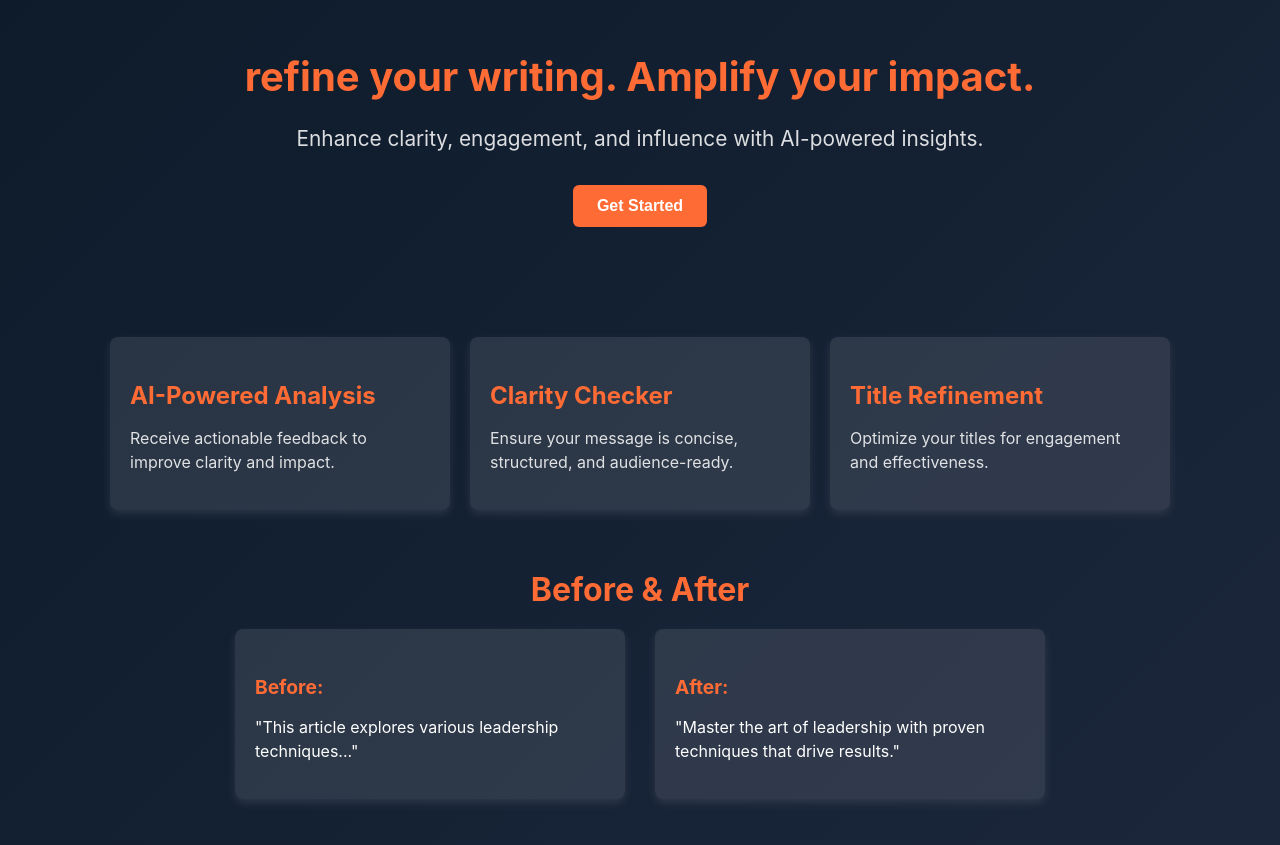
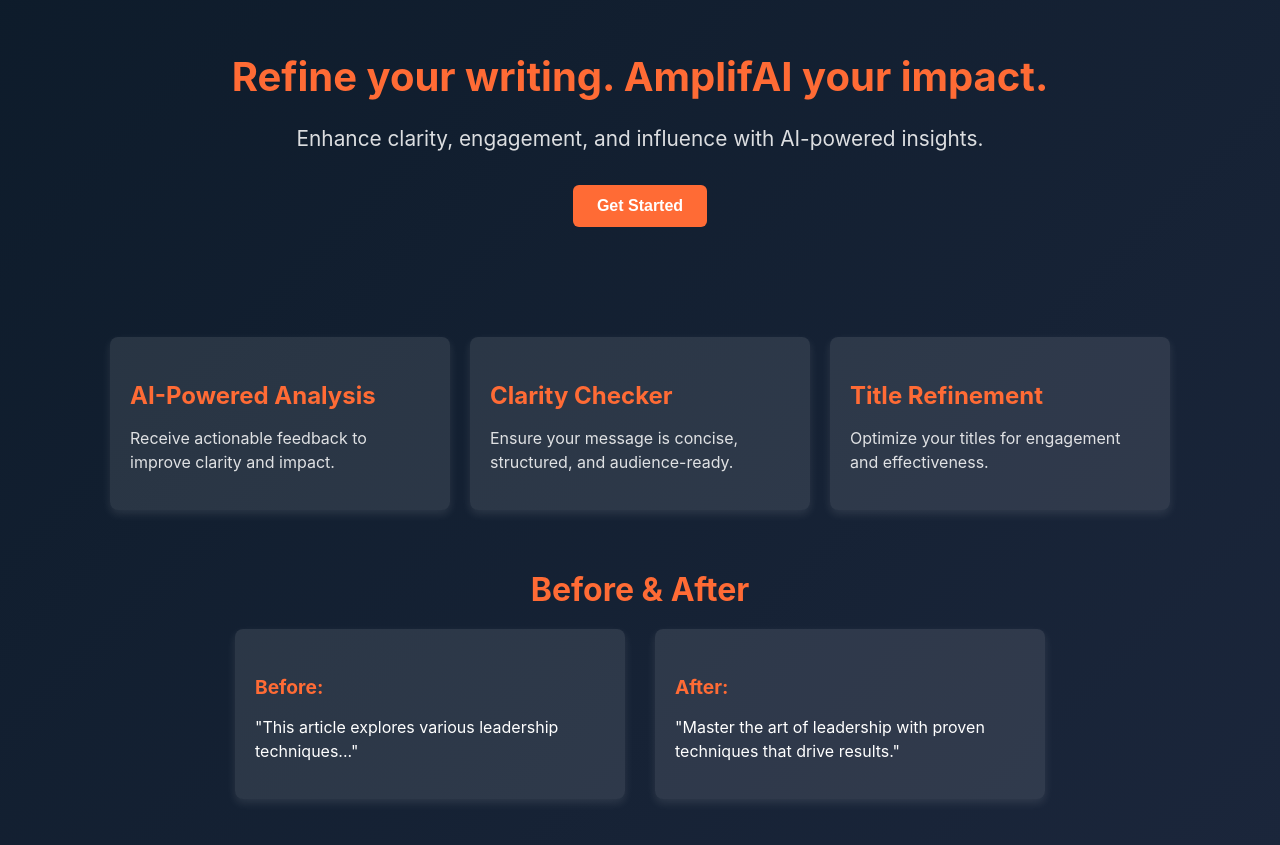
Before and after one commit to LGG233/am-i-done, a React (Create React App) app: page / in a window 1280 px wide. Shown: the part 101-946 px from the top of the page. Built offline with nearby package versions, Linux system fonts and the light colour scheme.

Commit message:
AmplifAI

```diff
--- a/public/index.html
+++ b/public/index.html
@@ -22,7 +22,7 @@
       work correctly both with client-side routing and a non-root public URL.
       Learn how to configure a non-root public URL by running `npm run build`.
     -->
-  <title>Amplify</title>
+  <title>AmplifAI</title>
   <script src="https://accounts.google.com/gsi/client" async defer></script>
 </head>
 
--- a/src/App.css
+++ b/src/App.css
@@ -1,4 +1,4 @@
-/* App.css - Modern, Professional, and Cohesive Design for Amplify */
+/* App.css - Modern, Professional, and Cohesive Design for AmplifAI */
 
 /* Global Styles */
 body,
--- a/src/App.js
+++ b/src/App.js
@@ -50,7 +50,7 @@ function MainApp() {
   return (
     <div className="App">
       <header className="App-header">
-        <h1 className="brand-title">Amplify</h1>
+        <h1 className="brand-title">AmplifAI</h1>
         <p className="brand-tagline">Elevate your message. Expand your influence.</p>
         {/* <Title /> */}
         <div id="signInDiv"></div>
@@ -66,7 +66,7 @@ function MainApp() {
         ) : (
           <div className="introText">
             <p>
-              <b>Amplify</b> ensures clarity, engagement, and maximum impact for your thought leadership:
+              <b>AmplifAI</b> ensures clarity, engagement, and maximum impact for your thought leadership:
             </p>
             <ul>
               <li>Does it speak to the audience you're targeting?</li>
@@ -74,9 +74,9 @@ function MainApp() {
               <li>Does the title properly position the content?</li>
             </ul>
             <p>
-              <b>Amplify</b> can also help you promote your work via email, on social and digital media, and on your firm website with clear, concise language.
+              <b>AmplifAI</b> can also help you promote your work via email, on social and digital media, and on your firm website with clear, concise language.
             </p>
-            <p>Sign in to <b>Amplify</b> your thought leadership.</p>
+            <p>Sign in to <b>AmplifAI</b> your thought leadership.</p>
           </div>
         )}
 
--- a/src/components/Title.js
+++ b/src/components/Title.js
@@ -7,7 +7,7 @@ function Title() {
     <div>
       <div className="Title">
         {/* <img src={squareg} alt="Logo" /> */}
-        <h2>Amplify</h2>
+        <h2>AmplifAI</h2>
         <h5>Your AI-Powered Marketing and Editorial Assistant</h5>
       </div>
     </div>
--- a/src/components/request.js
+++ b/src/components/request.js
@@ -604,7 +604,7 @@ class RequestData extends Component {
           </div>
           <div className="right-panel">
             <h1>
-              <b><em>Amplify</em> AI Review</b>
+              <b><em>AmplifAI</em> Review</b>
             </h1>
             <div>
               <p>
@@ -671,13 +671,13 @@ class RequestData extends Component {
                   <b>Editorial</b>
                 </h4>
                 <div className="button-container">
-                  <button className="button-19" onClick={() => { this.titleAnalysisAPI(); this.handlePaste(); }} title="Amplify infers the target audience for your content, and then reviews how well the piece and its title speak to that particular audience.">Audience</button>
-                  <button className="button-19" onClick={() => { this.takeawaysAPI(); this.handlePaste(); }} title="Amplify extracts the top five takeaways of your piece as it is written. You can compare them to the takeaways you'd like to leave with readers to ensure you're sending the right message.">Takeaways</button>
-                  <button className="button-19" onClick={() => { this.altTitlesAPI(); this.handlePaste(); }} title="Amplify drafts three alternative titles you may want to consider for your piece, and explains its choice for each.">Alt Titles</button>
-                  {/* <button className="button-19" onClick={this.classificationAPI} title="Amplify identifies the practice and industry groups you may wish to use for classifying your content.">Services</button> */}
+                  <button className="button-19" onClick={() => { this.titleAnalysisAPI(); this.handlePaste(); }} title="AmplifAI infers the target audience for your content, and then reviews how well the piece and its title speak to that particular audience.">Audience</button>
+                  <button className="button-19" onClick={() => { this.takeawaysAPI(); this.handlePaste(); }} title="AmplifAI extracts the top five takeaways of your piece as it is written. You can compare them to the takeaways you'd like to leave with readers to ensure you're sending the right message.">Takeaways</button>
+                  <button className="button-19" onClick={() => { this.altTitlesAPI(); this.handlePaste(); }} title="AmplifAI drafts three alternative titles you may want to consider for your piece, and explains its choice for each.">Alt Titles</button>
+                  <button className="button-19" onClick={this.classificationAPI} title="AmplifAI identifies practice and industry groups you may wish to use for classifying your content.">Services</button>
                 </div>
                 <div>
-                  <p><em>Amplify</em> reviews your work to confirm it communicates the right takeaways to the audience you're targeting. We also can suggest alternative titles for your consideration. </p>
+                  <p><em>AmplifAI</em> reviews your work to confirm it communicates the right takeaways to the audience you're targeting. We also can suggest alternative titles for your consideration. </p>
                 </div>
               </div>
               <div>
@@ -687,13 +687,13 @@ class RequestData extends Component {
                 </h4>
 
                 <div className="button-container">
-                  <button className="button-19" onClick={() => { this.synopsisAPI(); this.handlePaste(); }} title="Amplify drafts a short synopsis of your thought leadership that you can use in an email blast to clients and potential clients.">Email</button>
-                  <button className="button-19" onClick={() => { this.socialMediaAPI(); this.handlePaste(); }} title="Amplify drafts three short posts that you can use for promoting your work on X (formerly Twitter).">Twitter</button>
-                  <button className="button-19" onClick={() => { this.linkedInAPI(); this.handlePaste(); }} title="Amplify drafts a longer post that can be used to promote the piece on LinkedIn.">LinkedIn</button>
-                  <button className="button-19" onClick={() => { this.abstractAPI(); this.handlePaste(); }} title="Amplify provides a short abstract of your thought leadership that you can use to describe the piece and who should read it when posting to your firm website.">Website</button>
+                  <button className="button-19" onClick={() => { this.synopsisAPI(); this.handlePaste(); }} title="AmplifAI drafts a short synopsis of your thought leadership that you can use in an email blast to clients and potential clients.">Email</button>
+                  <button className="button-19" onClick={() => { this.socialMediaAPI(); this.handlePaste(); }} title="AmplifAI drafts three short posts that you can use for promoting your work on X (formerly Twitter).">Twitter</button>
+                  <button className="button-19" onClick={() => { this.linkedInAPI(); this.handlePaste(); }} title="AmplifAI drafts a longer post that can be used to promote the piece on LinkedIn.">LinkedIn</button>
+                  <button className="button-19" onClick={() => { this.abstractAPI(); this.handlePaste(); }} title="AmplifAI provides a short abstract of your thought leadership that you can use to describe the piece and who should read it when posting to your firm website.">Website</button>
                 </div>
                 <div>
-                  <p><em>Amplify</em> draws on the power of AI to draft language you can use to promote your work via email, social and digital media, and on your website.</p>
+                  <p><em>AmplifAI</em> draws on the power of AI to draft language you can use to promote your work via email, social and digital media, and on your website.</p>
                 </div>
                 <div className="spacer"></div>
               </div>
--- a/src/components/welcome.js
+++ b/src/components/welcome.js
@@ -4,7 +4,7 @@ function Welcome() {
     return (
         <div className="Welcome">
             {/* <img src={squareg} alt="Logo" /> */}
-            <h2>Amplify</h2>
+            <h2>AmplifAI</h2>
             <h5>Your AI-powered Editor</h5>
             <button>Log In</button>
             <button>Sign Up</button>
--- a/src/pages/LandingPage.css
+++ b/src/pages/LandingPage.css
@@ -1,4 +1,4 @@
-/* LandingPage.css - Unified Modern Design for Amplify */
+/* LandingPage.css - Unified Modern Design for AmplifAI */
 
 /* Global styles */
 .landing-container {
--- a/src/pages/LandingPage.js
+++ b/src/pages/LandingPage.js
@@ -8,7 +8,7 @@ const LandingPage = () => {
         <div className="landing-container">
             {/* Hero Section */}
             <section className="hero">
-                <h1>refine your writing. <b>Amplify</b> your impact.</h1>
+                <h1>Refine your writing. <b>AmplifAI</b> your impact.</h1>
                 <p>Enhance clarity, engagement, and influence with AI-powered insights.</p>
                 <button className="cta-button" onClick={() => navigate("/app")}>
                     Get Started
```
Also changed, not shown: 1 other file (tests, documents, lock files or other folders).
